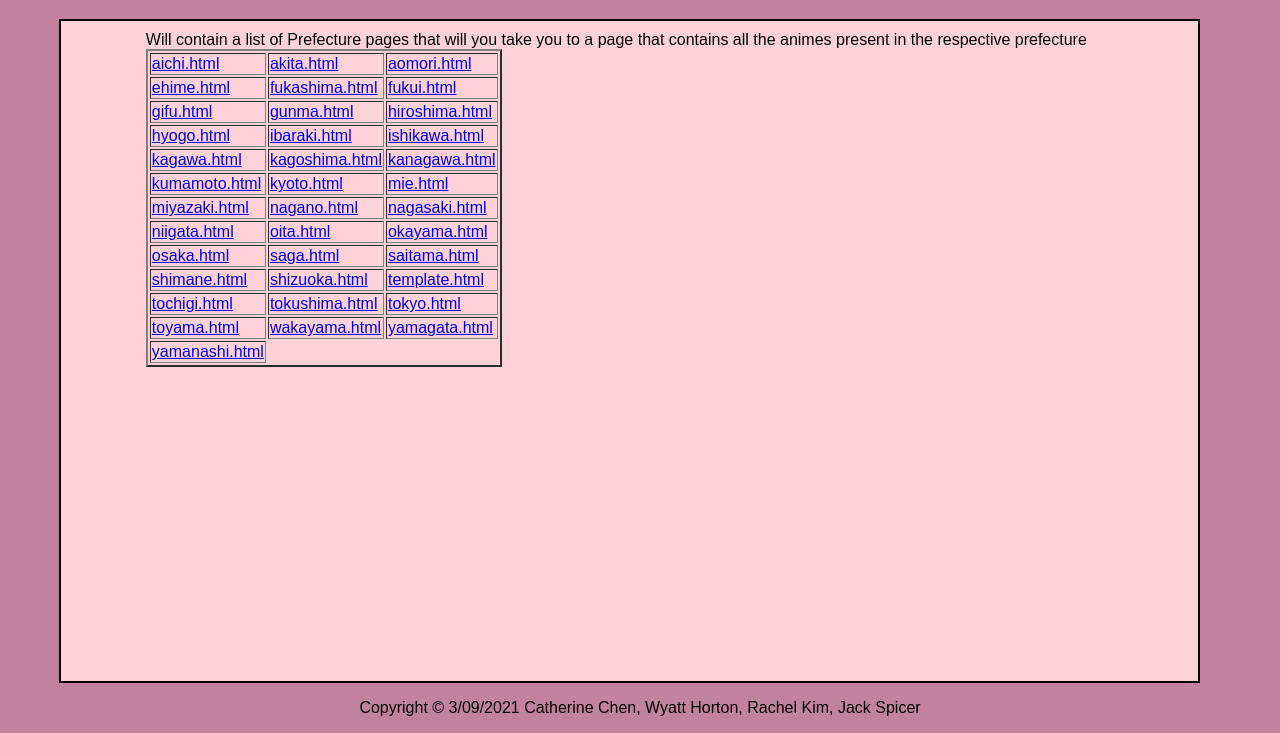
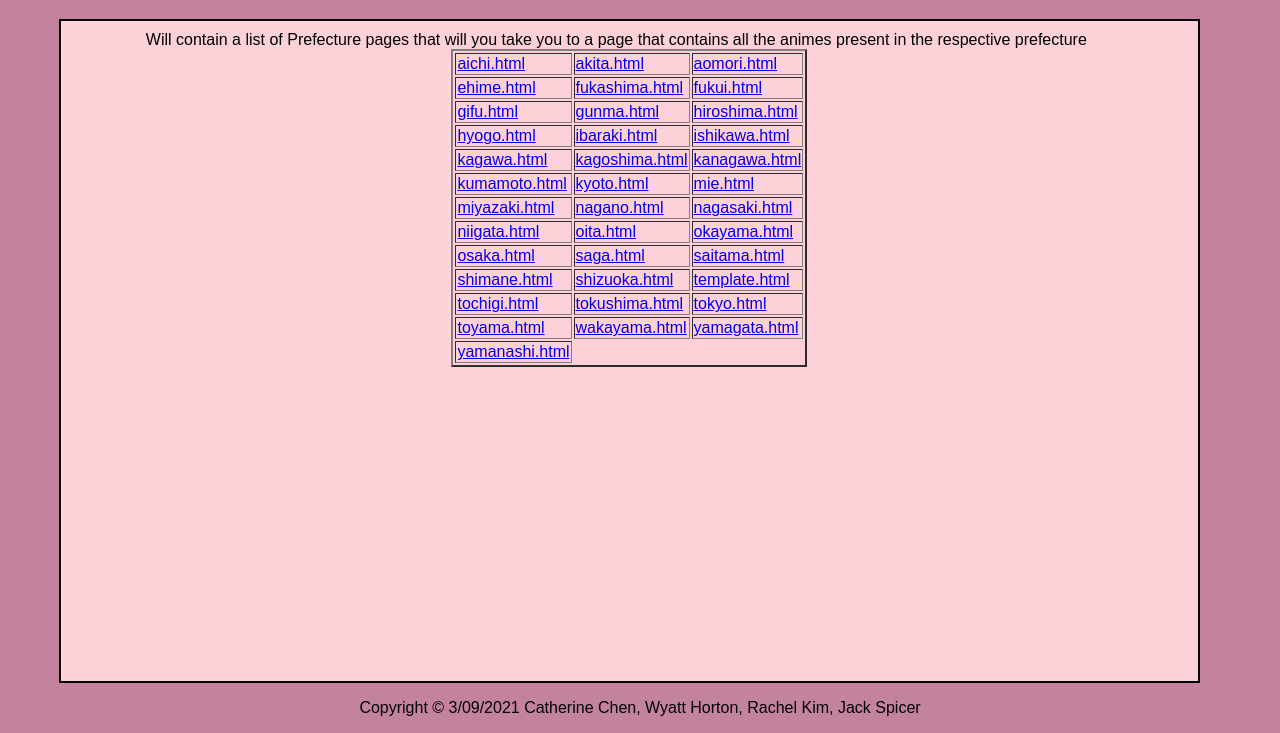
Before and after one commit to hortonwhy/-Travel, a PHP site: page /prefectures.php in a window 1280 px wide. Shown: the part 98-831 px from the top of the page. Run offline with PHP 8.4, Linux system fonts and the light colour scheme.

Commit message:
table centered

```diff
--- a/main.css
+++ b/main.css
@@ -109,6 +109,11 @@ svg .niigata:hover path.niigata{
   margin: 1em;
 }
 
+#prefTable {
+  margin-left: auto;
+  margin-right: auto;
+}
+
 .caption {
   padding: 0px;
   margin:0 auto;
--- a/prefectures.php
+++ b/prefectures.php
@@ -34,7 +34,7 @@
             <div id="map">
               Will contain a list of Prefecture pages that will you take you to a page
               that contains all the animes present in the respective prefecture
-		<table border=2>
+		<table border=2 id="prefTable">
 	    <?php
 
 		exec('ls'.' prefectures', $out);
```
